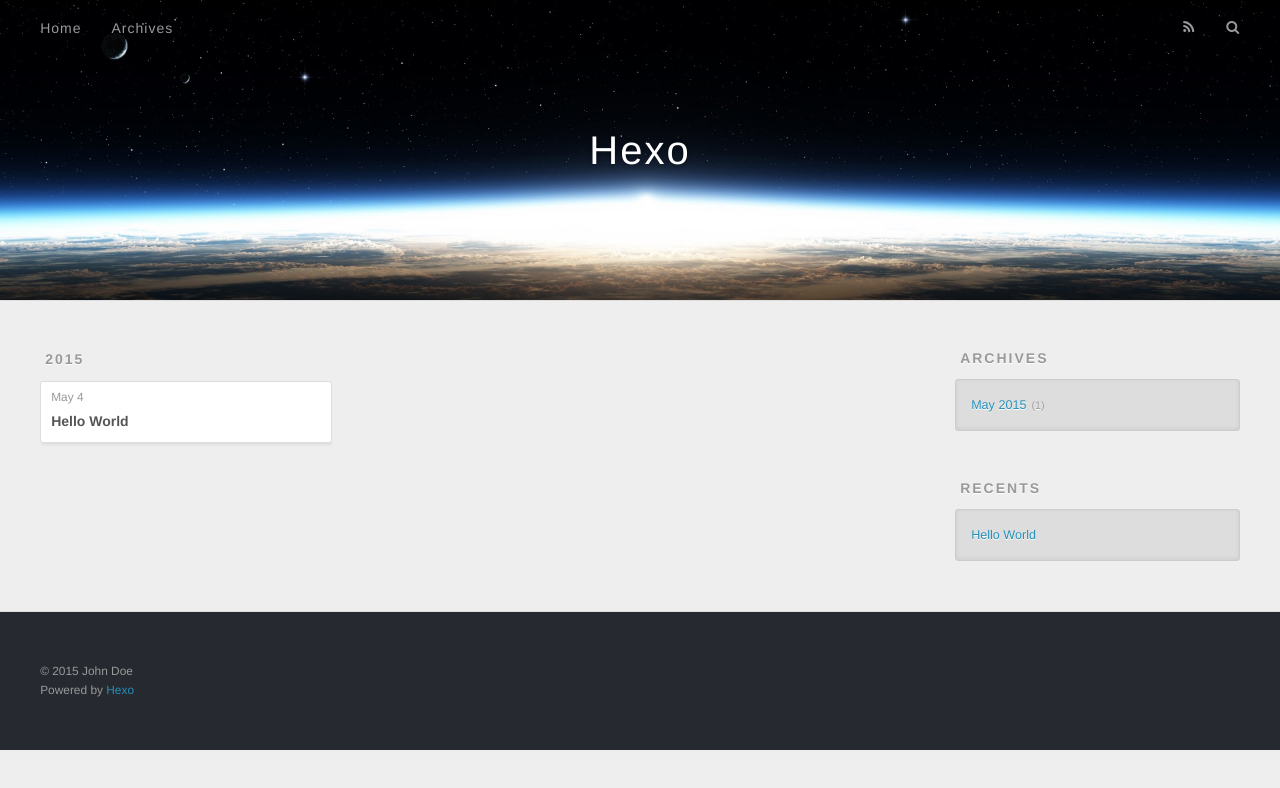
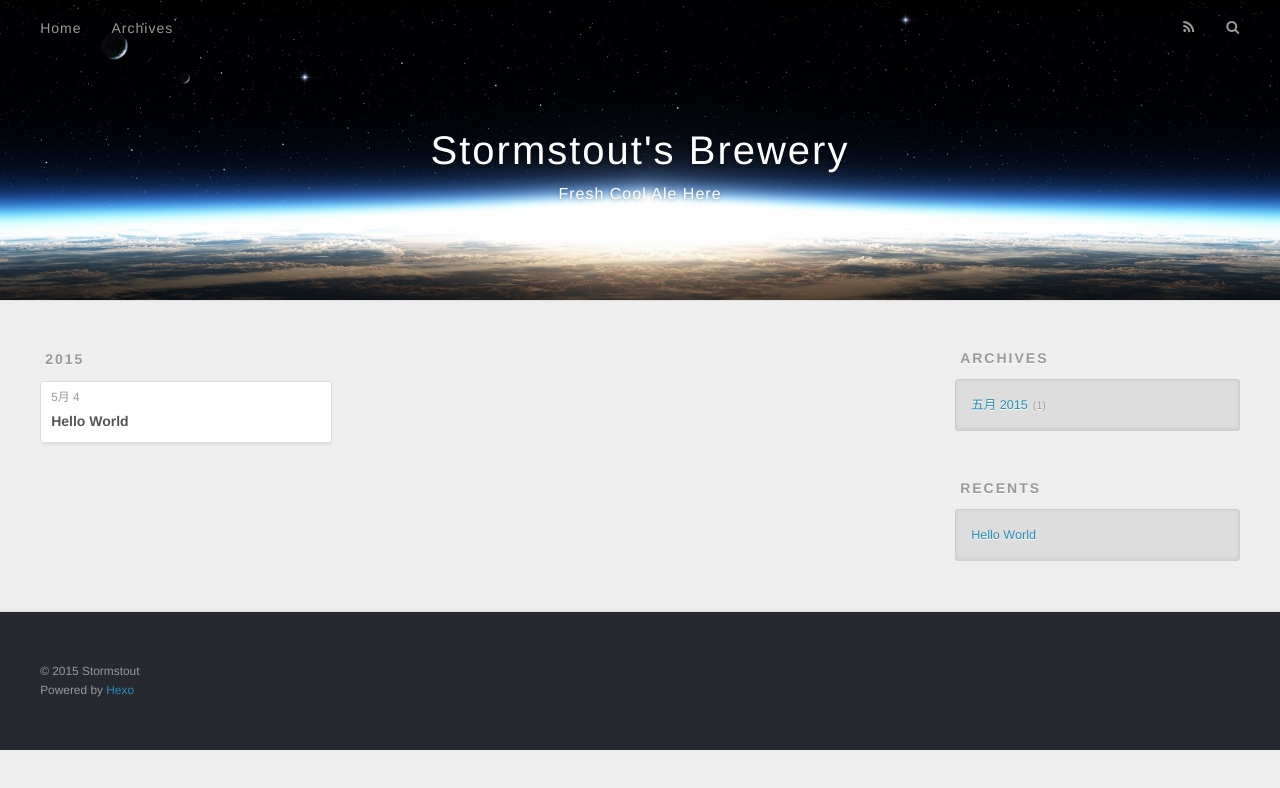
Before and after one commit to StormstoutChen/StormstoutChen.github.io, a plain HTML site: page archives/2015/05/index.html in a window 1280 px wide. Drawn offline with nearby package versions, Linux system fonts and the light colour scheme.

Commit message:
Site updated: 2015-05-05 22:13:09

```diff
--- a/archives/2015/05/index.html
+++ b/archives/2015/05/index.html
@@ -3,19 +3,19 @@
 <head>
   <meta charset="utf-8">
 
-  <title>Archives: 2015/5 | Hexo</title>
+  <title>Archives: 2015/5 | Stormstout&#39;s Brewery</title>
   <meta name="viewport" content="width=device-width, initial-scale=1, maximum-scale=1">
-  <meta name="description">
+  <meta name="description" content="Personal Blog of StormstoutChen">
 <meta property="og:type" content="website">
-<meta property="og:title" content="Hexo">
+<meta property="og:title" content="Stormstout's Brewery">
 <meta property="og:url" content="http://yoursite.com/archives/2015/05/index.html">
-<meta property="og:site_name" content="Hexo">
-<meta property="og:description">
+<meta property="og:site_name" content="Stormstout's Brewery">
+<meta property="og:description" content="Personal Blog of StormstoutChen">
 <meta name="twitter:card" content="summary">
-<meta name="twitter:title" content="Hexo">
-<meta name="twitter:description">
+<meta name="twitter:title" content="Stormstout's Brewery">
+<meta name="twitter:description" content="Personal Blog of StormstoutChen">
 
-    <link rel="alternative" href="/atom.xml" title="Hexo" type="application/atom+xml">
+    <link rel="alternative" href="/atom.xml" title="Stormstout&#39;s Brewery" type="application/atom+xml">
 
 
     <link rel="icon" href="/favicon.png">
@@ -33,8 +33,12 @@
   <div id="header-outer" class="outer">
     <div id="header-title" class="inner">
       <h1 id="logo-wrap">
-        <a href="/" id="logo">Hexo</a>
+        <a href="/" id="logo">Stormstout&#39;s Brewery</a>
       </h1>
+
+        <h2 id="subtitle-wrap">
+          <a href="/" id="subtitle">Fresh Cool Ale Here</a>
+        </h2>
 
     </div>
     <div id="header-inner" class="inner">
@@ -76,7 +80,7 @@
   <div class="archive-article-inner">
     <header class="archive-article-header">
       <a href="/2015/05/04/hello-world/" class="archive-article-date">
-  <time datetime="2015-05-04T13:06:23.940Z" itemprop="datePublished">May 4</time>
+  <time datetime="2015-05-04T13:06:23.940Z" itemprop="datePublished">5月 4</time>
 </a>
 
 
@@ -106,7 +110,7 @@
   <div class="widget-wrap">
     <h3 class="widget-title">Archives</h3>
     <div class="widget">
-      <ul class="archive-list"><li class="archive-list-item"><a class="archive-list-link" href="/archives/2015/05/">May 2015</a><span class="archive-list-count">1</span></li></ul>
+      <ul class="archive-list"><li class="archive-list-item"><a class="archive-list-link" href="/archives/2015/05/">五月 2015</a><span class="archive-list-count">1</span></li></ul>
     </div>
   </div>
 
@@ -133,7 +137,7 @@
 
   <div class="outer">
     <div id="footer-info" class="inner">
-      &copy; 2015 John Doe<br>
+      &copy; 2015 Stormstout<br>
       Powered by <a href="http://hexo.io/" target="_blank">Hexo</a>
     </div>
   </div>
```
Also changed, not shown: 2015/05/04/hello-world/index.html (+11 -7 lines), archives/2015/index.html (+16 -12 lines), archives/index.html (+16 -12 lines), index.html (+16 -12 lines).
